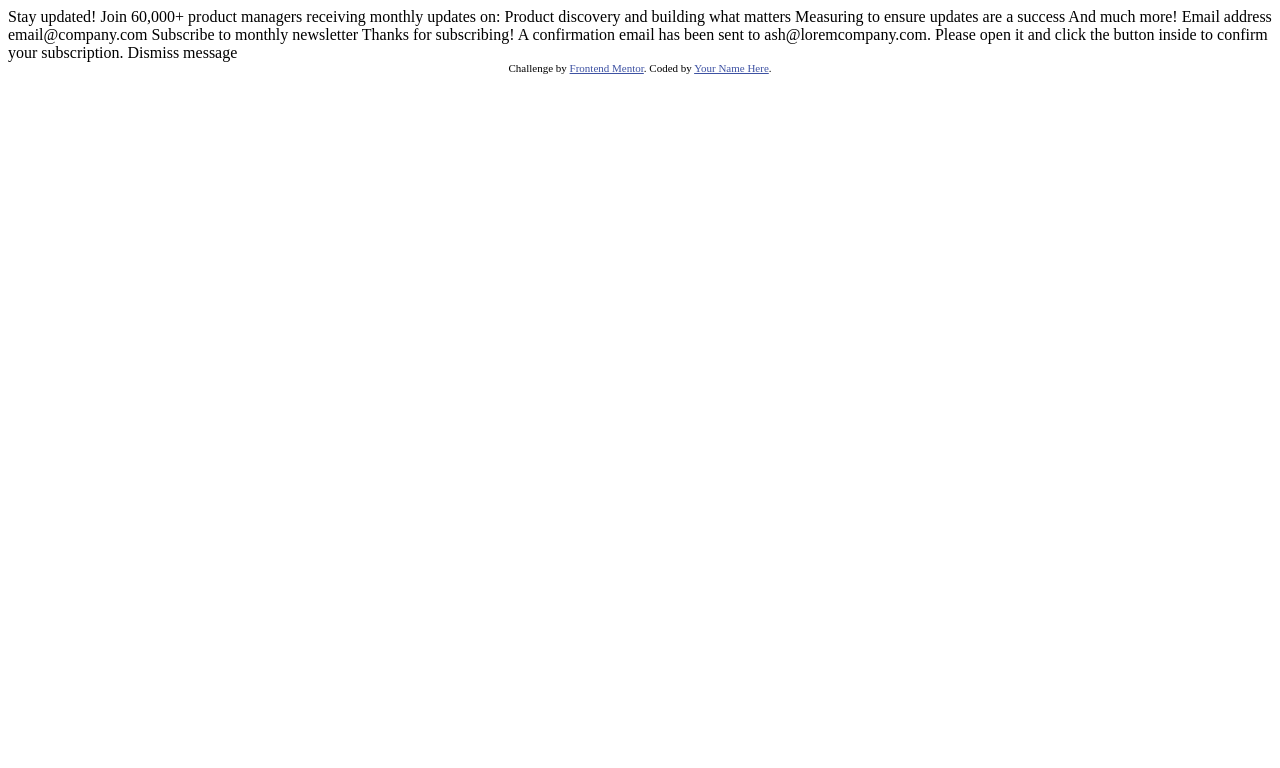
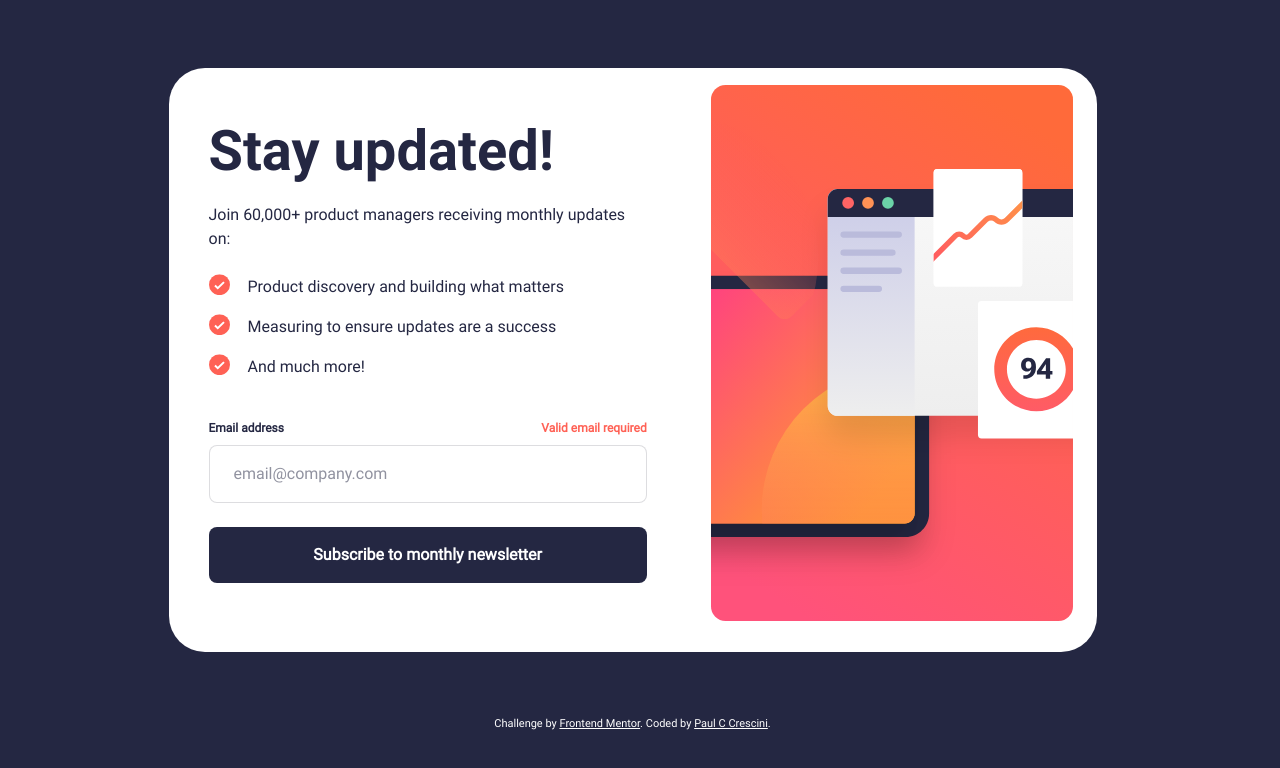
Before and after one commit to pcrescini/newsletter-sign-up-with-success-message, a plain HTML site: page index.html in a window 1280 px wide. Drawn offline with Linux system fonts and the light colour scheme.

Commit message:
update: built out HTML and CSS

```diff
--- /dev/null
+++ b/assets/css/global.css
@@ -0,0 +1,316 @@
+/* CSS Reset */
+*,
+*::before,
+*::after {
+  box-sizing: border-box;
+}
+
+* {
+  margin: 0;
+}
+
+html {
+  scrollbar-gutter: stable;
+}
+
+body {
+  line-height: 1.5;
+  -webkit-font-smoothing: antialiased;
+}
+
+img,
+picture,
+video,
+canvas,
+svg {
+  display: block;
+  max-width: 100%;
+}
+
+input,
+button,
+textarea,
+select {
+  font: inherit;
+}
+
+p,
+h1,
+h2,
+h3,
+h4,
+h5,
+h6 {
+  overflow-wrap: break-word;
+}
+
+/* Theme Variables */
+:root {
+  --color-text: #242742;
+  --color-page-background: #242742;
+  --color-button-primary: #242742;
+  --color-button-primary-hover: linear-gradient(#ff6a3a, #ff527b);
+  --color-pale-navy: #36384d;
+  --color-dark-navy: #242742;
+  --color-vermellion: #ff6155;
+  --color-white: #ffffff;
+  --color-grey: #19182b25;
+  --body-border-radius: 36px;
+  --image-border-radius: 16px;
+  --form-border-radius: 8px;
+  --font-family: 'Roboto';
+  --font-family-bold: 'RobotoBold';
+}
+
+/* Font Styles */
+@font-face {
+  font-family: 'Roboto';
+  src: url('/assets/fonts/Roboto-Regular.ttf');
+  font-weight: normal;
+  font-style: normal;
+}
+
+@font-face {
+  font-family: 'RobotoBold';
+  src: url('/assets/fonts/Roboto-Bold.ttf');
+  font-weight: normal;
+  font-style: normal;
+}
+
+/* Global Styles */
+html {
+  color: var(--color-text);
+  font-family: var(--font-family), sans-serif;
+  font-size: 100%;
+  line-height: 1.5;
+}
+
+body {
+  min-height: 100vh;
+  min-height: 100svh;
+  display: flex;
+  flex-direction: column;
+  justify-content: center;
+  align-items: center;
+  font-size: 1rem;
+  background: var(--color-page-background);
+}
+
+main {
+  width: min(928px, 88%);
+  background: var(--color-white);
+  border-radius: var(--body-border-radius);
+  padding: 17px 24px 31px 0;
+}
+
+main.active {
+  width: min(504px, 88%);
+  background: var(--color-white);
+  border-radius: var(--body-border-radius);
+  padding: 48px 64px 64px;
+}
+
+footer {
+  color: var(--color-white);
+  padding-top: 4rem;
+}
+
+h1 {
+  font-family: var(--font-family-bold), sans-serif;
+  font-size: 3.5rem;
+  line-height: 1;
+  margin-bottom: 1.5rem;
+}
+
+p {
+  line-height: 1.5;
+  margin-bottom: 1.25rem;
+}
+
+fieldset {
+  border: none;
+  padding: 0;
+}
+
+label {
+  font-size: 0.75rem;
+  font-weight: bold;
+  display: block;
+  margin-bottom: 0.5rem;
+  display: flex;
+  justify-content: space-between;
+}
+
+input[type='email'] {
+  border: 1px solid var(--color-grey);
+  border-radius: var(--form-border-radius);
+  padding: 16px 24px;
+  margin-bottom: 1.5rem;
+  width: 100%;
+}
+
+input[type='email']::placeholder {
+  color: var(--color-dark-navy);
+  opacity: 0.5; /* Firefox */
+}
+
+input[type='email']::-ms-input-placeholder {
+  color: var(--color-dark-navy);
+}
+
+button {
+  color: var(--color-white);
+  font-weight: bold;
+  border: none;
+  background-color: var(--color-button-primary);
+  width: 100%;
+  border-radius: var(--form-border-radius);
+  padding: 16px 0;
+}
+
+button:hover,
+button:focus {
+  background: var(--color-button-primary-hover);
+  box-shadow: 0px 16px 32px 0px #ff615550;
+}
+
+.container {
+  display: flex;
+  align-items: center;
+  justify-content: space-between;
+  gap: 4rem;
+}
+
+.content-container {
+  margin-left: 2.5rem;
+}
+
+.content-container ul {
+  padding: 0;
+  margin-bottom: 2.5rem;
+  margin-left: 0.5rem;
+  text-indent: -2.5rem;
+}
+
+.content-container ul li {
+  list-style: none;
+  margin-left: 2rem;
+  margin-bottom: 0.75rem;
+}
+
+.content-container ul li::before {
+  content: '';
+  display: inline-block;
+  width: 31px;
+  height: 21px;
+  background-image: url('/assets/images/icon-list.svg');
+  background-repeat: no-repeat;
+  background-size: contain;
+  margin-right: 0.5rem;
+  transform: translateY(15%);
+}
+
+.success-message {
+  display: none;
+}
+
+.success-message img {
+  margin-bottom: 2.5rem;
+}
+
+.success-message button {
+  margin-top: 1.25rem;
+}
+
+.active .container {
+  display: none;
+}
+
+.active .success-message {
+  display: block;
+}
+
+.validation-error {
+  color: var(--color-vermellion);
+}
+
+.confirmation-email {
+  font-weight: bold;
+}
+
+.attribution {
+  font-size: 11px;
+  text-align: center;
+}
+
+.attribution a {
+  color: var(--color-white);
+}
+
+.attribution a:hover {
+  font-weight: bold;
+}
+
+@media screen and (max-width: 768px) {
+  body {
+    justify-content: flex-start;
+  }
+
+  main {
+    width: 100%;
+    flex-direction: column;
+    border-radius: unset;
+    padding: 0;
+  }
+
+  main.active {
+    width: 100%;
+    height: 100svh;
+    background: var(--color-white);
+    border-radius: unset;
+    padding: 0 24px;
+  }
+
+  h1 {
+    font-size: 2.5rem;
+    line-height: 1;
+  }
+
+  button {
+    margin-bottom: 2.5rem;
+  }
+
+  .container {
+    flex-direction: column;
+    gap: 2.5rem;
+  }
+
+  .content-container {
+    order: 2;
+    padding: 0 24px;
+    margin-left: unset;
+  }
+
+  .image-container {
+    order: 1;
+    width: 100%;
+  }
+
+  .image-container picture,
+  .image-container img {
+    width: 100%;
+    object-fit: fill;
+  }
+
+  .active .success-message {
+    display: flex;
+    flex-direction: column;
+    justify-content: space-between;
+    height: 100svh;
+  }
+
+  .active .success-message-content {
+    margin-top: 9rem;
+    align-self: center;
+  }
+}
--- a/index.html
+++ b/index.html
@@ -1,52 +1,72 @@
 <!DOCTYPE html>
 <html lang="en">
+
 <head>
   <meta charset="UTF-8">
-  <meta name="viewport" content="width=device-width, initial-scale=1.0"> <!-- displays site properly based on user's device -->
+  <meta name="viewport" content="width=device-width, initial-scale=1.0">
+  <!-- displays site properly based on user's device -->
 
   <link rel="icon" type="image/png" sizes="32x32" href="./assets/images/favicon-32x32.png">
+  <link rel="stylesheet" href="/assets/css/global.css" />
+  <title>Frontend Mentor | Newsletter sign-up form with success message</title>
+</head>
 
-  <title>Frontend Mentor | Newsletter sign-up form with success message</title>
+<body>
+  <main id="main" class="_active">
+    <section class="container">
+      <div class="content-container">
+        <h1>Stay updated!</h1>
+        <p>Join 60,000+ product managers receiving monthly updates on:</p>
+        <ul>
+          <li>Product discovery and building what matters</li>
+          <li>Measuring to ensure updates are a success</li>
+          <li>And much more!</li>
+        </ul>
+        <!-- Sign-up form start -->
+        <form id="subcribe-form">
+          <fieldset>
+            <label for="email-address">
+              <span>Email address</span>
+              <span class="validation-error">Valid email required</span>
+            </label>
+            <input type="email" name="email-address" id="email-address" placeholder="email@company.com">
+            <button id="submit-btn" type="submit">Subscribe to monthly newsletter</button>
+          </fieldset>
+        </form>
+        <!-- Sign-up form end -->
+      </div>
+      <div class="image-container">
+        <picture>
+          <source srcset="/assets/images/illustration-sign-up-mobile.svg" media="(max-width: 768px)">
+          <img src="/assets/images/illustration-sign-up-desktop.svg"
+            alt="Illustration of a computer screen with a dta analytics dashboard" />
+        </picture>
+      </div>
+    </section>
 
-  <!-- Feel free to remove these styles or customise in your own stylesheet 👍 -->
-  <style>
-    .attribution { font-size: 11px; text-align: center; }
-    .attribution a { color: hsl(228, 45%, 44%); }
-  </style>
-</head>
-<body>
+    <!-- Success message start -->
+    <section class="success-message">
+      <div class="success-message-content">
+        <img src="./assets/images/icon-success.svg" alt="Success Checkmark" width="64" height="64" />
+        <h1>Thanks for subscribing!</h1>
 
-  <!-- Sign-up form start -->
+        <p>A confirmation email has been sent to <span id="confirmationEmail"
+            class="confirmation-email">ash@loremcompany.com</span>. Please open it and click the button inside to
+          confirm your subscription.</p>
+      </div>
+      <button id="dismissMessage">Dismiss message</button>
+    </section>
+    <!-- Success message end -->
 
-  Stay updated!
 
-  Join 60,000+ product managers receiving monthly updates on:
+  </main>
 
-  Product discovery and building what matters
-  Measuring to ensure updates are a success
-  And much more!
 
-  Email address
-  email@company.com
 
-  Subscribe to monthly newsletter
+  <footer class="attribution">
+    Challenge by <a href="https://www.frontendmentor.io?ref=challenge" target="_blank">Frontend Mentor</a>.
+    Coded by <a href="#">Paul C Crescini</a>.
+  </footer>
+</body>
 
-  <!-- Sign-up form end -->
-
-  <!-- Success message start -->
-
-  Thanks for subscribing!
-
-  A confirmation email has been sent to ash@loremcompany.com.
-  Please open it and click the button inside to confirm your subscription.
-
-  Dismiss message
-
-  <!-- Success message end -->
-
-  <div class="attribution">
-    Challenge by <a href="https://www.frontendmentor.io?ref=challenge" target="_blank">Frontend Mentor</a>.
-    Coded by <a href="#">Your Name Here</a>.
-  </div>
-</body>
 </html>
```
